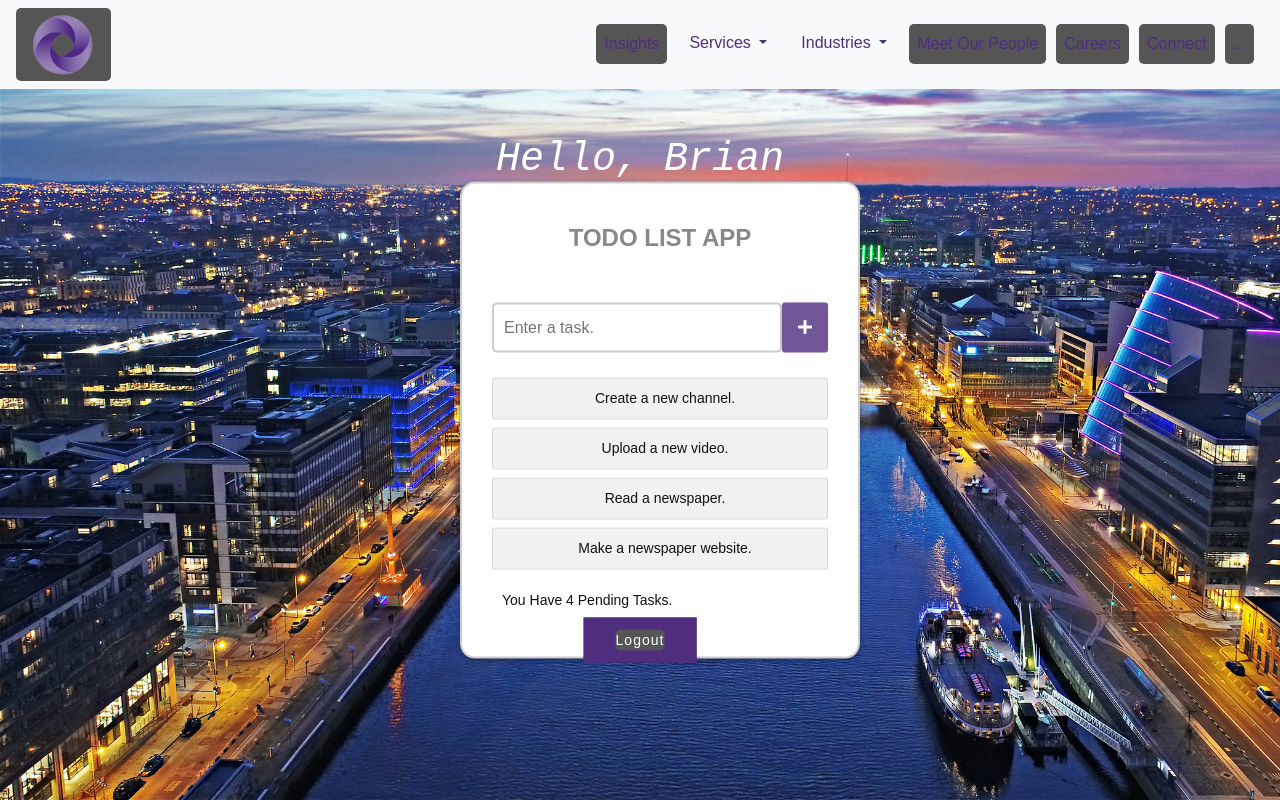
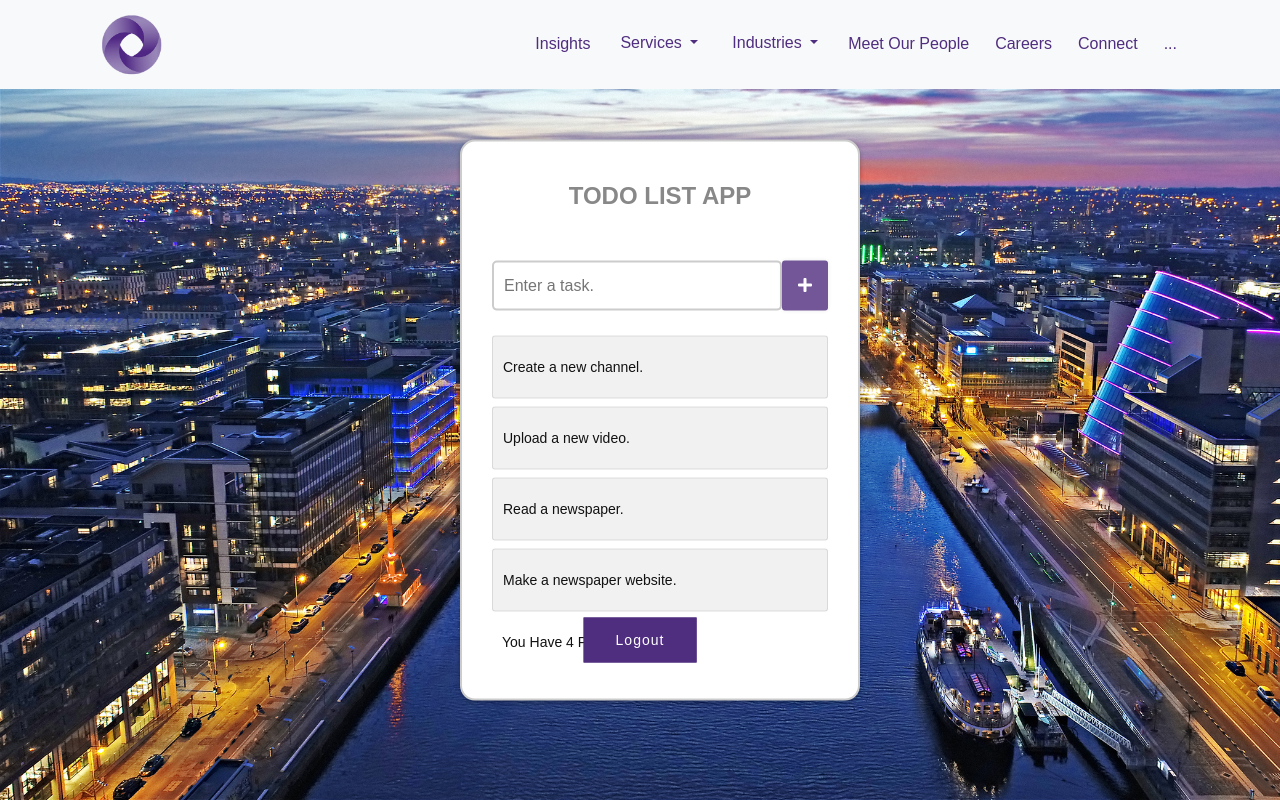
Before and after one commit to brian361/To-Do-App, a PHP site: page /home.php in a window 1280 px wide. Run offline with PHP 8.4, Linux system fonts and the light colour scheme; a user stored in the database is signed in; data comes from the database, SQL or seed files in the repository.

Commit message:
Add files via upload

```diff
--- a/login-system/home.php
+++ b/login-system/home.php
@@ -21,8 +21,9 @@
     <link rel="stylesheet" href="https://cdnjs.cloudflare.com/ajax/libs/font-awesome/5.15.3/css/all.min.css">
 </head>
 <body>
-
+          <!-- NAVBAR -->
         <nav class="navbar navbar-expand-lg navbar-light bg-light">
+          <div class="container">
             <div class="navbar-header">
                 <a class="navbar-brand" href="#">
                   <img alt="Brand" src="images/gt_logo2.png" class="navbar_brand">
@@ -77,6 +78,7 @@
                   </li>
                 </ul>
               </div>
+            </div>
         </nav>
         <h1 class="fade_in">Hello, <?php echo $_SESSION['name']; ?></h1>
 
@@ -87,8 +89,7 @@
       			  <button type="submit" id="addBtn" class="btn"><i class="fa fa-plus"></i></button>
       		  </div>
       	   <div class="content">
-			<ul id="tasks">
-			</ul>
+      	     <ul id="tasks"></ul>
           </div>
         </div>
     	  <!-- Optional JavaScript -->
--- a/login-system/style.css
+++ b/login-system/style.css
@@ -1,3 +1,5 @@
+/* CUSTOM CSS BRIAN */
+/* MAIN */
 body {
 	background-image: url('../login-system/images/dubskyline5.jpg') ;
   	-webkit-background-size: cover;
@@ -20,6 +22,7 @@
 	font-family: sans-serif;
 	box-sizing: border-box;
 }
+/* NAVBA */
 nav.navbar.navbar-default {
     background: white;
     width: 100%;
@@ -43,8 +46,14 @@
     opacity: 0;
   }
 }
+a.navbar-brand {
+    background: transparent;
+}
 a.navbar-brand:hover {
     opacity: unset;
+}
+a.nav-link {
+    background: transparent;
 }
 .navbar-light .navbar-nav .nav-link {
     color: #4f2d7f;
@@ -63,33 +72,7 @@
     border: 1px solid #4F2D7F;
   }
 }
-.overlay {
-	position: absolute;
-	background-repeat: no-repeat;
-	bottom: 0;
-	left: 10%;
-	top: 22%;
-	right: 0;
-	background-image: url(../login-system/images/gt_logo_text.png);
-	overflow: hidden;
-	width: 0;
-	height: 100%;
-	transition: 2s ease;
-}
-.navbar-header:hover .overlay {
-  width: 100%;
-}
-.text {
-  color: white;
-  font-size: 20px;
-  position: absolute;
-  top: 50%;
-  left: 50%;
-  -webkit-transform: translate(-50%, -50%);
-  -ms-transform: translate(-50%, -50%);
-  transform: translate(-50%, -50%);
-  white-space: nowrap;
-}
+/* LOGO EFFECT */
 #dropdownMenuButton {
     background: none;
     color: #4f2d7f;
@@ -157,14 +140,6 @@
     text-align: right;
   }
 }
-/*.dropdown>.dropdown-toggle:active {
-  Without this, clicking will make it sticky*/
-    /*// pointer-events: none;
-}
-.dropdown-menu:hover {
-    margin-top: 30px;
-    border: 1px solid #4F2D7F;
-}*/
 @media (max-width: 991px) {
 .dropdown:hover {
     display: grid;
@@ -280,6 +255,7 @@
     margin-left: 0px;
     padding-left: 0px;
 }
+/* TO DO MAIN BODY */
 .wrapper {
     box-shadow: 0 2px 5px rgba(0,0,0,.3);
     width: 400px;
@@ -449,6 +425,7 @@
 a.logout_text {
     padding:  0px;
     margin: 0px;
+    background:transparent;
 }
 a.logout_text:hover {
     opacity: 1;
```
Also changed, not shown: login-system/index.php (+3 -6 lines). Lines whose indentation alone changed are shown as unchanged.
